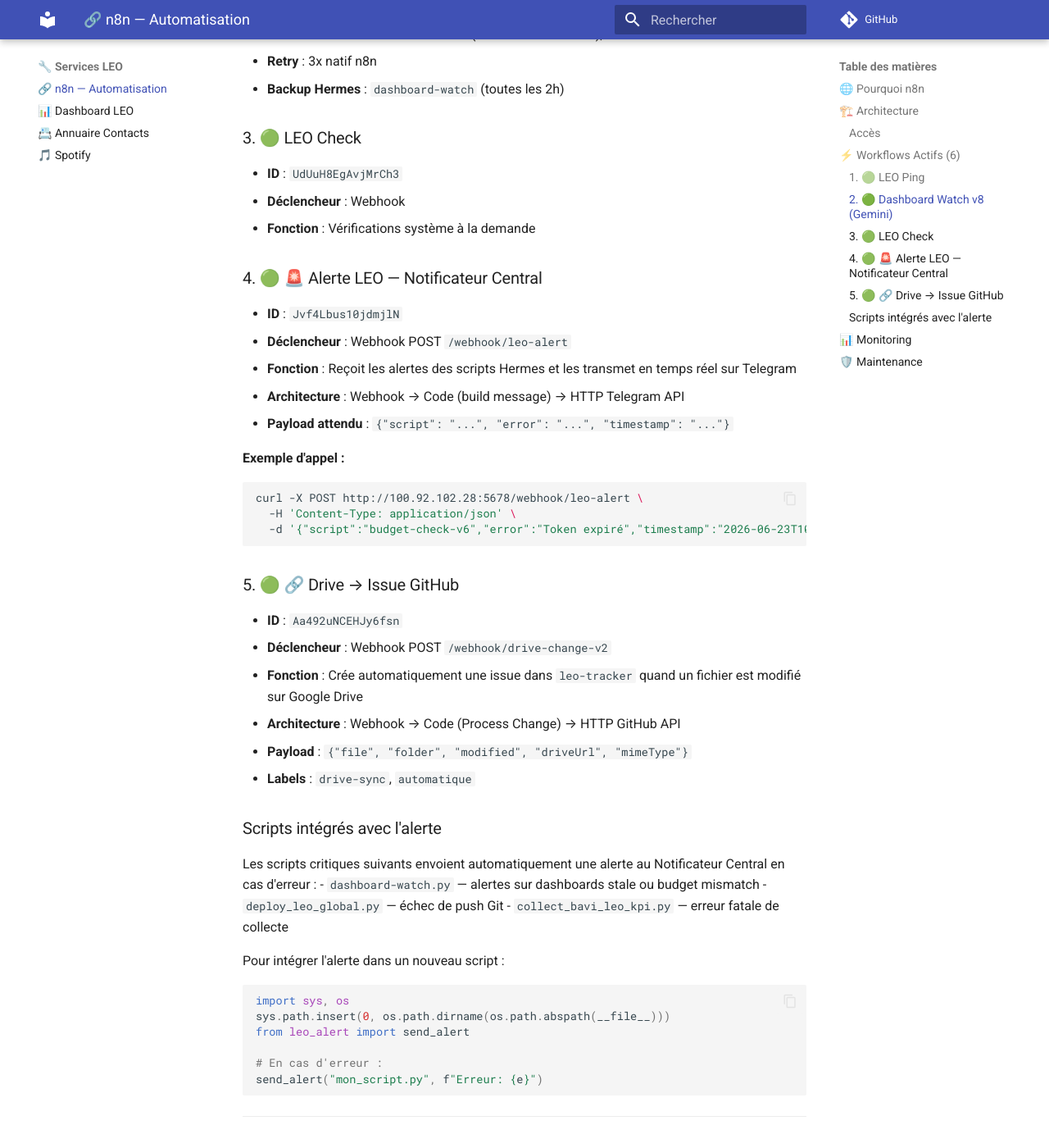
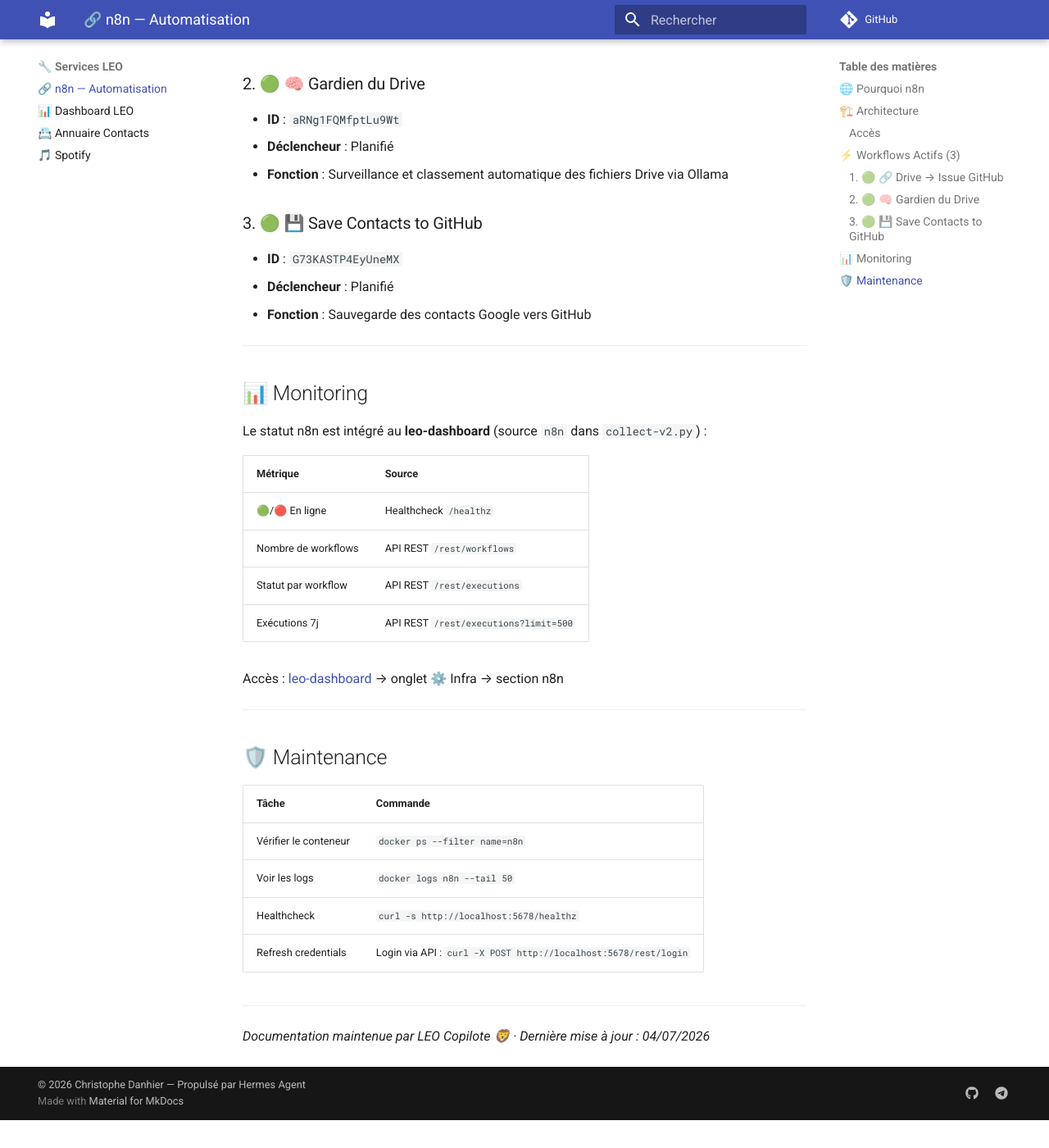
Before and after one commit to christophedanhier-hash/hermes-wiki, an MkDocs documentation site: the page built from docs/hermes/services/n8n.md, in a window 1280 px wide and 1400 px high, scrolled down 1503 px. Shown: the whole window at 82% size. Built offline with MkDocs 1.6.1 and Material for MkDocs 9.7.7, drawn with Linux system fonts in a browser that asks for light colours; comment, search, counter and statistics services are not loaded; after the commit the page ends 2869 px from its top, so only the background shows below that; some of the changed text lies outside the part shown.

Commit message:
docs: màj n8n — 3 workflows, URL localhost, collecteur (04/07/2026)

````diff
--- a/docs/hermes/services/n8n.md
+++ b/docs/hermes/services/n8n.md
@@ -2,9 +2,9 @@
 
 ## 🌐 Pourquoi n8n
 
-[n8n](https://n8n.io) (v2.26.8, Community Edition) est notre orchestrateur de workflows auto-hébergé. Il tourne **dans un conteneur Docker** (`docker.n8n.io/n8nio/n8n:latest`) et gère les automatisations qui nécessitent des **intégrations natives** (Telegram, Google Drive, GitHub) ou une **logique événementielle** (webhooks).
+[n8n](https://n8n.io) (v2.26.8, Community Edition) est notre orchestrateur de workflows auto-hébergé. Il tourne **dans un conteneur Docker** (`docker.n8n.io/n8nio/n8n:latest`) et gère les automatisations qui nécessitent des **intégrations natives** (Google Drive, GitHub).
 
-> **Doctrine LEO** : Hermes gère les scripts planifiés (crons no_agent), n8n gère les workflows événementiels et les intégrations complexes.
+> **Doctrine LEO** : Hermes gère les scripts planifiés (crons no_agent), n8n gère les workflows événementiels et les intégrations complexes. Le collecteur `collect-v2.py` interroge l'API n8n toutes les 15 min pour monitorer l'état.
 
 ---
 
@@ -12,113 +12,70 @@
 
 ```mermaid
 graph TD
-    N8N["n8n :5678<br/>API REST"] --> PING["🟢 LEO Ping<br/>Webhook GET /ping"]
-    N8N --> DASH["🟢 Dashboard Watch v8<br/>7 dashboards HTTP"]
-    N8N --> CHECK["🟢 LEO Check<br/>Vérifications système"]
-    N8N --> ALERT["🟢 🚨 Alerte LEO<br/>Notificateur Central"]
-    N8N --> DRIVE["🟢 🔗 Drive → Issue<br/>Google Drive → GitHub"]
-    N8N --> GARDIEN["🟢 🧠 Gardien du Drive<br/>Ollama · classement auto"]
+    N8N["n8n :5678<br/>API REST"] --> DRIVE["🟢 Drive → Issue<br/>Google Drive → GitHub"]
+    N8N --> GARDIEN["🟢 Gardien du Drive<br/>Ollama · classement auto"]
+    N8N --> SAVE["🟢 💾 Save Contacts<br/>GitHub backup"]
 ```
 
 ### Accès
 
 | Info | Valeur |
 |:-----|:-------|
-| URL | http://100.92.102.28:5678 |
-| Email | leodanhier@proton.me |
+| URL locale | http://localhost:5678 |
+| URL Tailscale | http://100.92.102.28:5678 |
+| Email | leodanhieria@gmail.com |
+| Password | `/opt/data/.n8n_pass` |
 | Version | 2.26.8 |
 | Mode | Docker (`docker.n8n.io/n8nio/n8n:latest`) |
 
+> **Note** : Le collecteur `collect-v2.py` utilise `localhost:5678` (corrigé le 04/07/2026, était `100.92.102.28:5678`).
+
 ---
 
-## ⚡ Workflows Actifs (6)
+## ⚡ Workflows Actifs (3)
 
-<!-- AUTO:START gmail-classifier -->
-> Mise a jour : 25/06/2026 12:00
-> (X) 🔗 Drive → Issue GitHub
-> (X) 🚨 Alerte LEO — Notificateur Central
-> (X) LEO Ping
-> (X) LEO Check
-> (X) 🧠 Gardien du Drive
-> (X) 🛡️ Dashboard Watch v8 (Gemini)
-<!-- AUTO:END gmail-classifier -->
+### 1. 🟢 🔗 Drive → Issue GitHub
+- **ID** : `KPoilIuXhkw0pjGU`
+- **Déclencheur** : Webhook POST
+- **Fonction** : Crée automatiquement une issue dans `leo-tracker` quand un fichier est modifié sur Google Drive
+- **Architecture** : Webhook → Code → HTTP GitHub API
 
-### 1. 🟢 LEO Ping
-- **ID** : `MwT0XLeN6hFjzkxS`
-- **Déclencheur** : Webhook GET `/ping`
-- **Réponse** : `{"response":"pong"}`
-- **Utilité** : Healthcheck uptime n8n
+### 2. 🟢 🧠 Gardien du Drive
+- **ID** : `aRNg1FQMfptLu9Wt`
+- **Déclencheur** : Planifié
+- **Fonction** : Surveillance et classement automatique des fichiers Drive via Ollama
 
-### 2. 🟢 Dashboard Watch v8 (Gemini)
-- **ID** : `uwvOESa6Xk0jaYJO`
-- **Déclencheur** : Toutes les heures
-- **Fonction** : Vérifie les 7 dashboards (HTTP 200 + contenu), détecte les mismatches
-- **Retry** : 3x natif n8n
-- **Backup Hermes** : `dashboard-watch` (toutes les 2h)
-
-### 3. 🟢 LEO Check
-- **ID** : `UdUuH8EgAvjMrCh3`
-- **Déclencheur** : Webhook
-- **Fonction** : Vérifications système à la demande
-
-### 4. 🟢 🚨 Alerte LEO — Notificateur Central
-- **ID** : `Jvf4Lbus10jdmjlN`
-- **Déclencheur** : Webhook POST `/webhook/leo-alert`
-- **Fonction** : Reçoit les alertes des scripts Hermes et les transmet en temps réel sur Telegram
-- **Architecture** : Webhook → Code (build message) → HTTP Telegram API
-- **Payload attendu** : `{"script": "...", "error": "...", "timestamp": "..."}`
-
-**Exemple d'appel :**
-```bash
-curl -X POST http://100.92.102.28:5678/webhook/leo-alert \
-  -H 'Content-Type: application/json' \
-  -d '{"script":"budget-check-v6","error":"Token expiré","timestamp":"2026-06-23T10:00:00"}'
-```
-
-### 5. 🟢 🔗 Drive → Issue GitHub
-- **ID** : `Aa492uNCEHJy6fsn`
-- **Déclencheur** : Webhook POST `/webhook/drive-change-v2`
-- **Fonction** : Crée automatiquement une issue dans `leo-tracker` quand un fichier est modifié sur Google Drive
-- **Architecture** : Webhook → Code (Process Change) → HTTP GitHub API
-- **Payload** : `{"file", "folder", "modified", "driveUrl", "mimeType"}`
-- **Labels** : `drive-sync`, `automatique`
-
-### Scripts intégrés avec l'alerte
-
-Les scripts critiques suivants envoient automatiquement une alerte au Notificateur Central en cas d'erreur :
-- `dashboard-watch.py` — alertes sur dashboards stale ou budget mismatch
-- `deploy_leo_global.py` — échec de push Git
-- `collect_bavi_leo_kpi.py` — erreur fatale de collecte
-
-Pour intégrer l'alerte dans un nouveau script :
-```python
-import sys, os
-sys.path.insert(0, os.path.dirname(os.path.abspath(__file__)))
-from leo_alert import send_alert
-
-# En cas d'erreur :
-send_alert("mon_script.py", f"Erreur: {e}")
-```
+### 3. 🟢 💾 Save Contacts to GitHub
+- **ID** : `G73KASTP4EyUneMX`
+- **Déclencheur** : Planifié
+- **Fonction** : Sauvegarde des contacts Google vers GitHub
 
 ---
 
 ## 📊 Monitoring
 
-| Dashboard | URL | Mise à jour |
-|:----------|:----|:-----------|
-| 🔧 n8n | [leo-dashboard](https://christophedanhier-hash.github.io/leo-dashboard/) | Toutes les 15 min |
-| ⏱️ Crons LEO | [leo-dashboard](https://christophedanhier-hash.github.io/leo-dashboard/) | Toutes les heures |
-| 🌍 Global | [leo-dashboard](https://christophedanhier-hash.github.io/leo-dashboard/) | Toutes les heures |
+Le statut n8n est intégré au **leo-dashboard** (source `n8n` dans `collect-v2.py`) :
+
+| Métrique | Source |
+|:---------|:-------|
+| 🟢/🔴 En ligne | Healthcheck `/healthz` |
+| Nombre de workflows | API REST `/rest/workflows` |
+| Statut par workflow | API REST `/rest/executions` |
+| Exécutions 7j | API REST `/rest/executions?limit=500` |
+
+Accès : [leo-dashboard](https://christophedanhier-hash.github.io/leo-dashboard/) → onglet ⚙️ Infra → section n8n
 
 ---
 
 ## 🛡️ Maintenance
 
-| Tâche | Cron/Commande |
-|:------|:--------------|
-| Dashboard n8n | `leo-dashboard` — */15 min |
-| Doc Watch | `doc-watch-auto` — toutes les 6h |
+| Tâche | Commande |
+|:------|:---------|
+| Vérifier le conteneur | `docker ps --filter name=n8n` |
+| Voir les logs | `docker logs n8n --tail 50` |
+| Healthcheck | `curl -s http://localhost:5678/healthz` |
+| Refresh credentials | Login via API : `curl -X POST http://localhost:5678/rest/login` |
 
 ---
 
-*Documentation maintenue par LEO Copilote 🦁 · Dernière mise à jour : 23/06/2026*
+*Documentation maintenue par LEO Copilote 🦁 · Dernière mise à jour : 04/07/2026*
````
